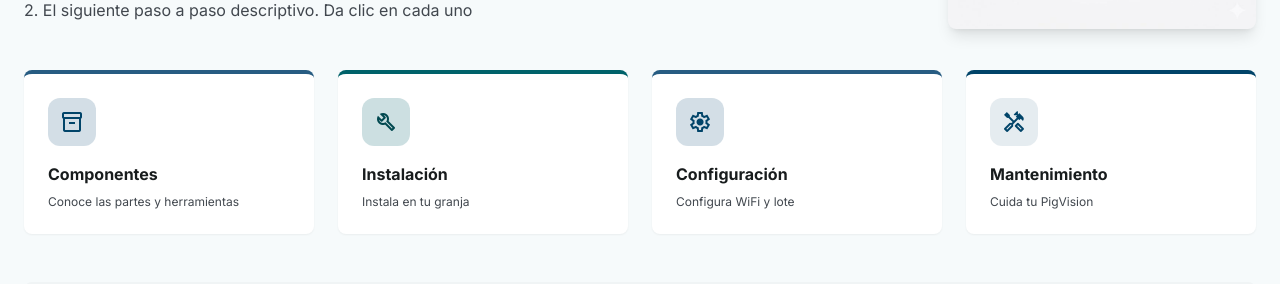
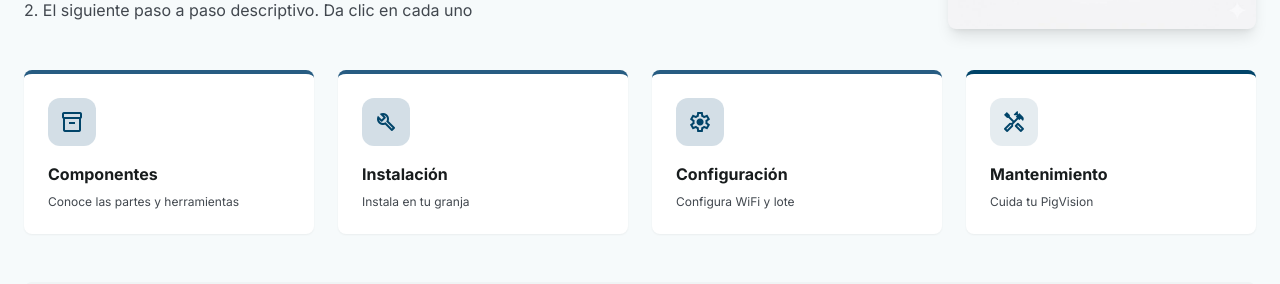
Before and after one commit to ComunicacionesAX/LandingPigVision, a plain HTML site: page index.html in a window 1280 px wide. Shown: the part 509-793 px from the top of the page. Drawn offline with nearby package versions, Linux system fonts and the light colour scheme.

Commit message:
Unify installation card colors with rest

```diff
--- a/index.html
+++ b/index.html
@@ -203,9 +203,9 @@
                     <h5 class="font-bold text-on-surface mb-2">Componentes</h5>
                     <p class="text-xs text-on-surface-variant">Conoce las partes y herramientas</p>
                 </a>
-                <a href="instalacion.html" class="bg-surface-container-lowest rounded-xl p-6 shadow-sm border-t-4 border-tertiary-container hover:shadow-md transition-shadow">
-                    <div class="w-12 h-12 rounded-full bg-tertiary-container/20 flex items-center justify-center mb-4">
-                        <span class="material-symbols-outlined text-tertiary text-2xl">build</span>
+                <a href="instalacion.html" class="bg-surface-container-lowest rounded-xl p-6 shadow-sm border-t-4 border-primary-container hover:shadow-md transition-shadow">
+                    <div class="w-12 h-12 rounded-full bg-primary-container/20 flex items-center justify-center mb-4">
+                        <span class="material-symbols-outlined text-primary text-2xl">build</span>
                     </div>
                     <h5 class="font-bold text-on-surface mb-2">Instalación</h5>
                     <p class="text-xs text-on-surface-variant">Instala en tu granja</p>
```
